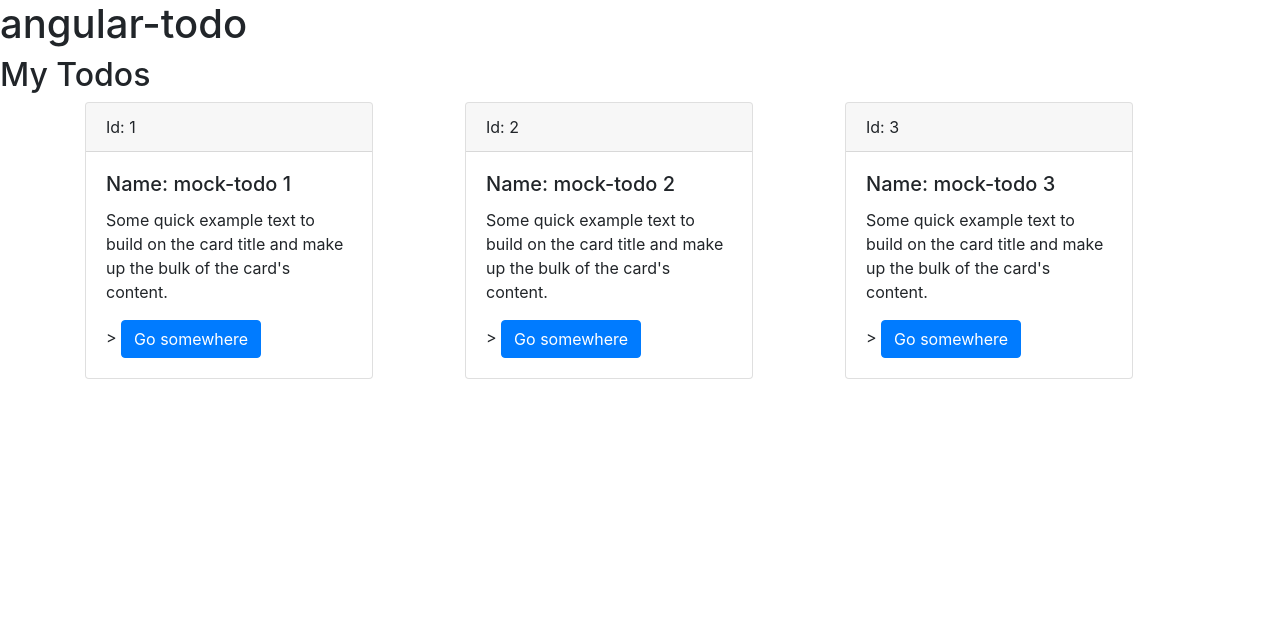
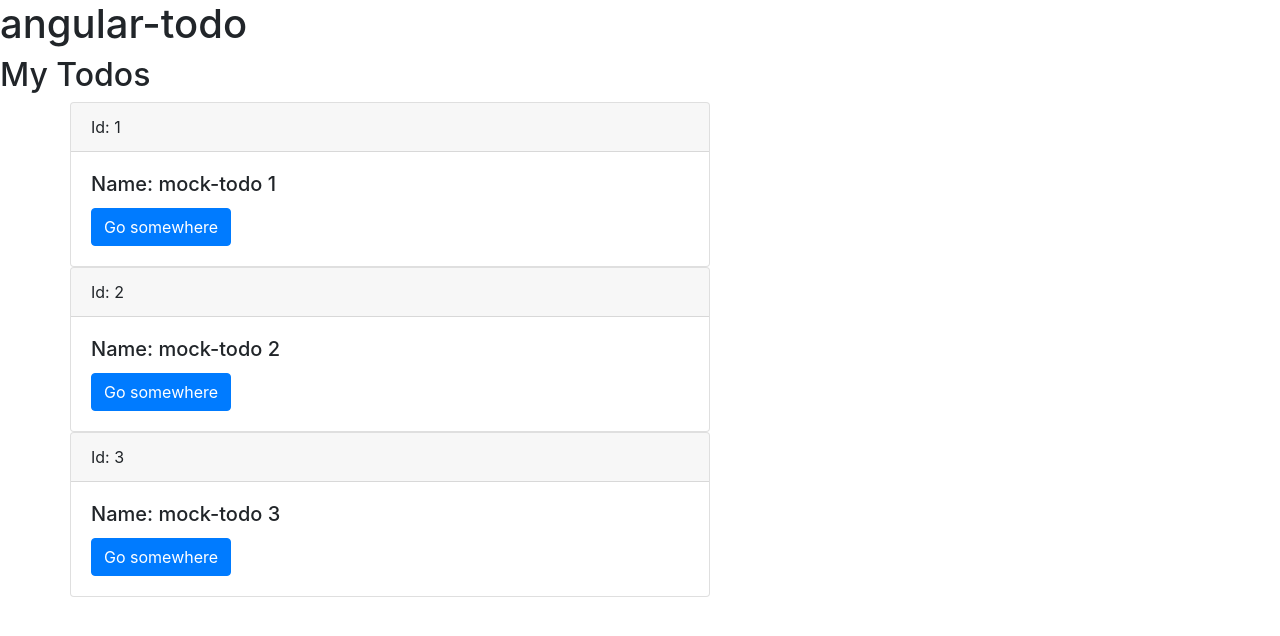
Before and after one commit to martinfruehauf/todo-angular, an Angular app: page / in a window 1280 px wide. Shown: the top 636 px of the page. Built offline with nearby package versions, Linux system fonts and the light colour scheme.

Commit message:
Change displaying of details

```diff
--- a/src/app/todo-detail/todo-detail.component.html
+++ b/src/app/todo-detail/todo-detail.component.html
@@ -1,9 +1,28 @@
-<div *ngIf="todo">
-  <h2>{{todo.name | uppercase}} Details</h2>
-  <div><span>id: </span>{{todo.id}}</div>
+<div *ngIf="todo" class="container">
   <div>
-    <label>name:
-      <input [(ngModel)]="todo.name" placeholder="name"/>
-    </label>
+    <div class="row">
+      <div class="col-md-6 mb-4">
+        <label>Name:</label>
+        <input [(ngModel)]="todo.name" placeholder="name"/>
+
+      </div>
+    </div>
+    <div class="row">
+      <div class="col-md-6 mb-4">
+        <label>Description:</label>
+        <input [(ngModel)]="todo.description" placeholder="description"/>
+
+      </div>
+    </div>
+    <div class="row">
+      <label>Status:
+        <input type="checkbox" [(ngModel)]="todo.status" placeholder="status"/>
+      </label>
+    </div>
+    <div class="row">
+      <label>Due Date:
+        <input [(ngModel)]="todo.dueDate" placeholder="dueDate"/>
+      </label>
+    </div>
   </div>
 </div>
--- a/src/app/todos/todos.component.html
+++ b/src/app/todos/todos.component.html
@@ -1,21 +1,22 @@
 <h2>My Todos</h2>
 
 <div class="container">
-  <div class="row">
-    <div *ngFor="let todo of todos" class="col-4" (click)="onSelect(todo)">
-      <div class="card" style="width: 18rem;">
+  <div class="row" *ngFor="let todo of todos" (click)="onSelect(todo)">
+
+      <div class="card" style="width: 40rem;">
         <div class="card-header">
           Id: {{todo.id}}
         </div>
         <div class="card-body">
-          <h5 class="card-title">Name: {{todo.name}}</h5>
-          <p class="card-text">Some quick example text to build on the card title and make up the bulk of the card's content.</p>
+          <div *ngIf="todo!==selectedTodo">
+            <h5 class="card-title">Name: {{todo.name}}</h5>
+          </div>
           <div *ngIf="todo===selectedTodo">
             <app-todo-detail [todo]="selectedTodo"></app-todo-detail>
-          </div>>
+          </div>
           <a href="#" class="btn btn-primary">Go somewhere</a>
         </div>
       </div>
-    </div>
+
   </div>
 </div>
```
